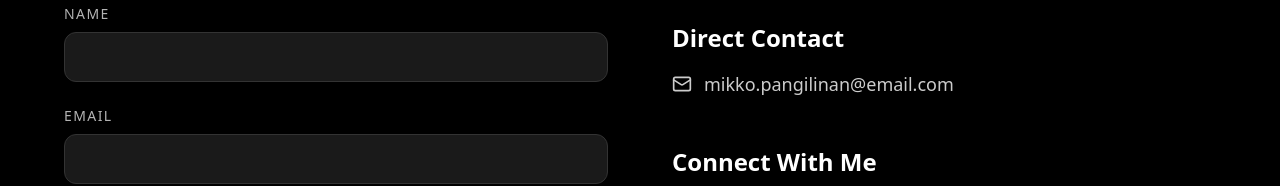
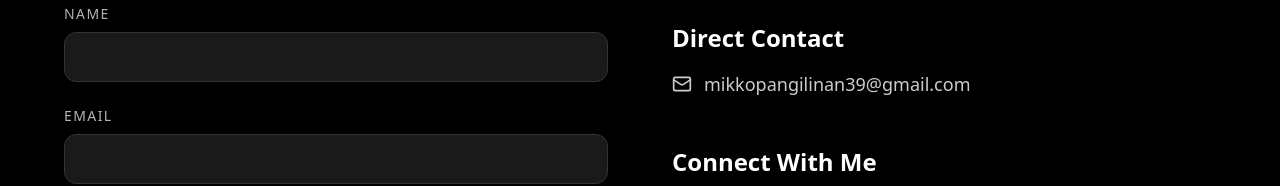
Before and after one commit to mpangilinann/Portfolio, a React (Vite) app: page /contact in a window 1280 px wide. Shown: the part 430-616 px from the top of the page. Built offline with nearby package versions, Linux system fonts and the light colour scheme.

Commit message:
update email address

```diff
--- a/src/pages/Contact.jsx
+++ b/src/pages/Contact.jsx
@@ -210,7 +210,7 @@ export default function Contact() {
                   className="flex items-center gap-3 text-lg opacity-80 hover:opacity-100 transition"
                 >
                   <Mail size={20} />
-                  mikko.pangilinan@email.com
+                  mikkopangilinan39@gmail.com
                 </a>
               </div>
 
```
